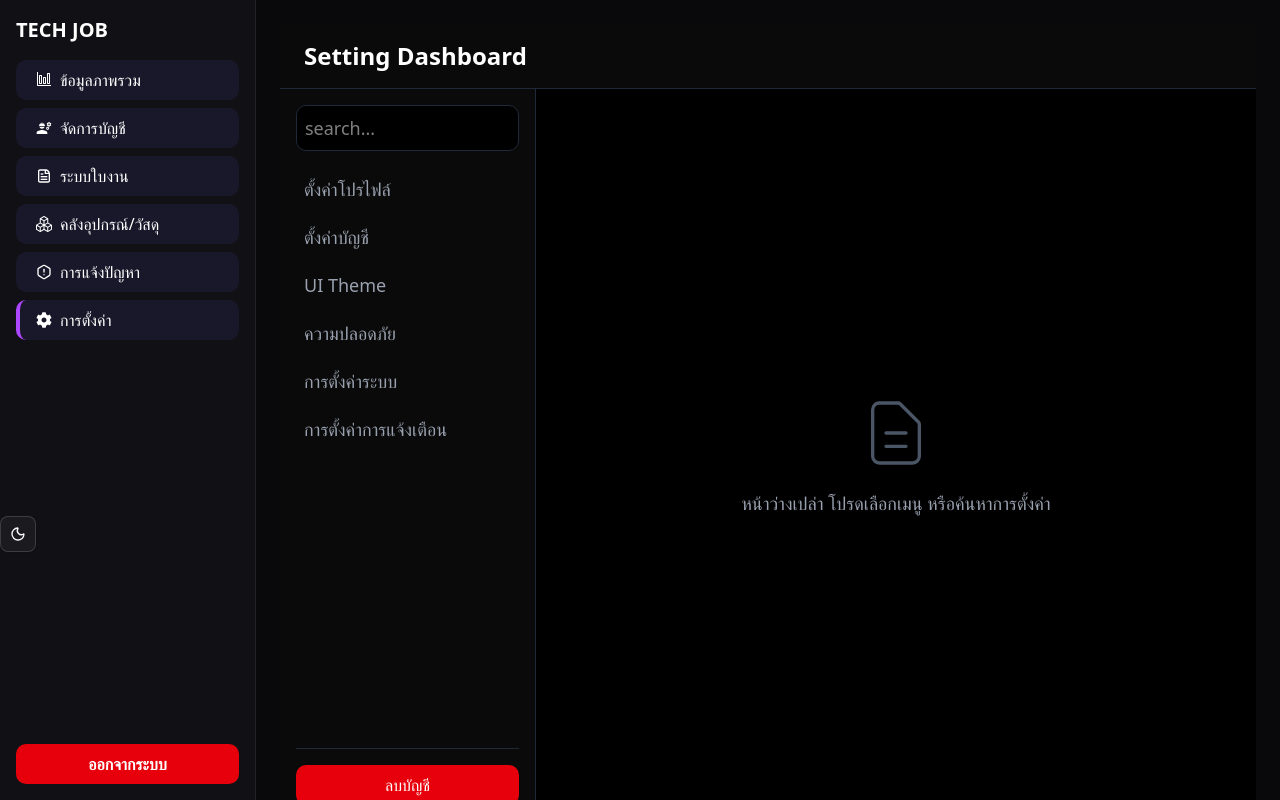
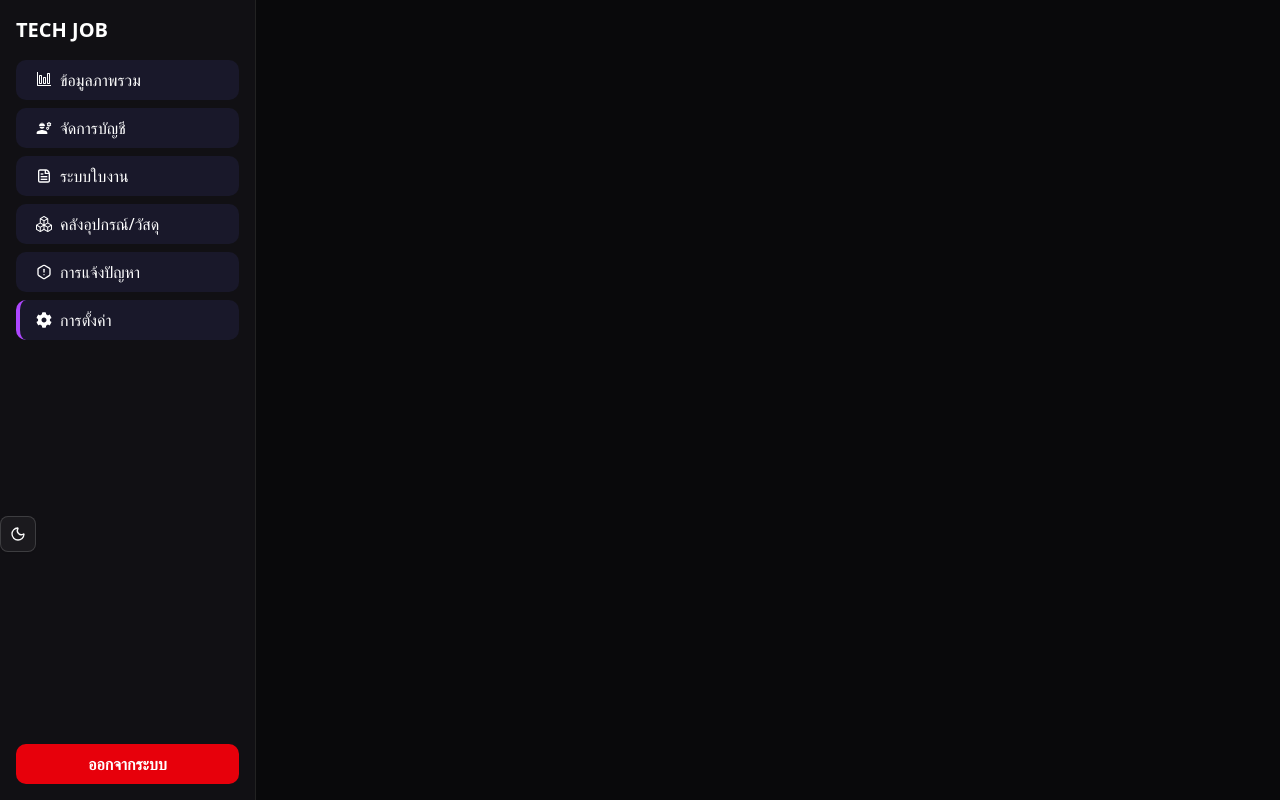
Before and after one commit to TimeSuwichak/Final, a React (Vite) app in the folder techjob-ts/: page /admin/setting in a window 1280 px wide. Built offline with nearby package versions, Linux system fonts and the light colour scheme.

Commit message:
setting fix thomas

```diff
--- a/techjob-ts/src/pages/admin/Settings.tsx
+++ b/techjob-ts/src/pages/admin/Settings.tsx
@@ -1,109 +1,11 @@
-import { useState } from "react"
 
-export default function Settings() {
-  const [activeMenu, setActiveMenu] = useState("")
 
+const Settings = () => {
   return (
-    <div className="bg-black min-h-screen text-gray-300">
-      <header className="flex justify-between items-center px-6 py-4 bg-neutral-950 border-b border-gray-800">
-        <h2 className="text-2xl font-bold text-white">Setting Dashboard</h2>
-      </header>
-      <div className="flex">
-        <div
-          className="w-64 bg-neutral-950 p-4 flex flex-col justify-between border-r border-gray-800"
-          style={{ height: "calc(100vh - 68px)" }}
-        >
-          <div>
-            <input
-              type="text"
-              placeholder="search..."
-              className="w-full p-2 bg-black border border-gray-800 rounded-lg text-lg text-white focus:outline-none focus:border-gray-600 mb-4"
-            />
-            <ul className="space-y-1">
-              {[
-                "ตั้งค่าโปรไฟล์",
-                "ตั้งค่าบัญชี",
-                "UI Theme",
-                "ความปลอดภัย",
-                "การตั้งค่าระบบ",
-                "การตั้งค่าการแจ้งเตือน",
-              ].map((item) => (
-                <li
-                  key={item}
-                  onClick={() => setActiveMenu(item)}
-                  className={`p-2 rounded-lg text-lg cursor-pointer transition ${
-                    activeMenu === item
-                      ? "bg-gray-800 text-white"
-                      : "text-gray-400 hover:bg-gray-800 hover:text-white"
-                  }`}
-                >
-                  {item}
-                </li>
-              ))}
-            </ul>
-          </div>
+    <div>
 
-          <div className="mt-auto pt-4 border-t border-gray-800">
-            <button className="w-full bg-red-600 text-white p-2 rounded-lg hover:bg-red-800 transition">
-              ลบบัญชี
-            </button>
-          </div>
-        </div>
-        <main className="flex-1 p-6 bg-black text-white">
-          {activeMenu === "" && (
-            <div className="flex justify-center items-center h-full text-center text-gray-600">
-              <div>
-                <svg
-                  className="w-20 h-20 mx-auto mb-4"
-                  fill="none"
-                  stroke="currentColor"
-                  viewBox="0 0 24 24"
-                  xmlns="http://www.w3.org/2000/svg"
-                >
-                  <path
-                    strokeLinecap="round"
-                    strokeLinejoin="round"
-                    strokeWidth="1"
-                    d="M9 12h6m-6 4h6m2 5H7a2 2 0 01-2-2V5a2 2 0 012-2h5.586a1 1 0 01.707.293l5.414 5.414a1 1 0 01.293.707V19a2 2 0 01-2 2z"
-                  />
-                </svg>
-                <p className="text-lg text-gray-400">
-                  หน้าว่างเปล่า โปรดเลือกเมนู หรือค้นหาการตั้งค่า
-                </p>
-              </div>
-            </div>
-          )}
-
-          {activeMenu === "การตั้งค่าระบบ" && (
-            <div className="space-y-8 text-white w-full p-6">
-    <div className="mb-10">
-      <h3 className="text-4xl font-extrabold text-white">การตั้งค่าระบบ</h3>
-      <p className="text-gray-400 text-lg pt-2 border-b border-gray-800 pb-4">
-        จัดการการตั้งค่าพื้นฐานของระบบ TechJob เพื่อประสิทธิภาพสูงสุด
-      </p>
-    </div>
-    <div className="bg-neutral-900 p-5 rounded-xl shadow-xl flex justify-between items-center transition duration-300 hover:bg-neutral-800 border-l-4 border-[#5F5AFF]">
-        <p className="text-xl font-bold text-gray-200">เปลี่ยนชื่อระบบ</p>
-        <button className="px-6 py-2 border border-[#5F5AFF] text-[#5F5AFF] font-semibold rounded-lg text-base hover:bg-[#5F5AFF] hover:text-white transition duration-200 shadow-md">
-            แก้ไข
-        </button>
-    </div>
-    <div className="bg-neutral-900 p-5 rounded-xl shadow-xl flex justify-between items-center transition duration-300 hover:bg-neutral-800 border-l-4 border-[#5F5AFF]">
-        <p className="text-xl font-bold text-gray-200">ตั้งค่าความปลอดภัย</p>
-        <button className="px-6 py-2 border border-[#5F5AFF] text-[#5F5AFF] font-semibold rounded-lg text-base hover:bg-[#5F5AFF] hover:text-white transition duration-200 shadow-md">
-            แก้ไข
-        </button>
-    </div>
-    <div className="bg-neutral-900 p-5 rounded-xl shadow-xl flex justify-between items-center transition duration-300 hover:bg-neutral-800 border-l-4 border-[#5F5AFF]">
-        <p className="text-xl font-bold text-gray-200">ตรวจสอบ Log ระบบ</p>
-        <button className="px-6 py-2 border border-[#5F5AFF] text-[#5F5AFF] font-semibold rounded-lg text-base hover:bg-[#5F5AFF] hover:text-white transition duration-200 shadow-m">
-            ดู Log
-        </button>
-    </div>
-</div>
-          )}
-        </main>
-      </div>
     </div>
   )
 }
+
+export default Settings
```
